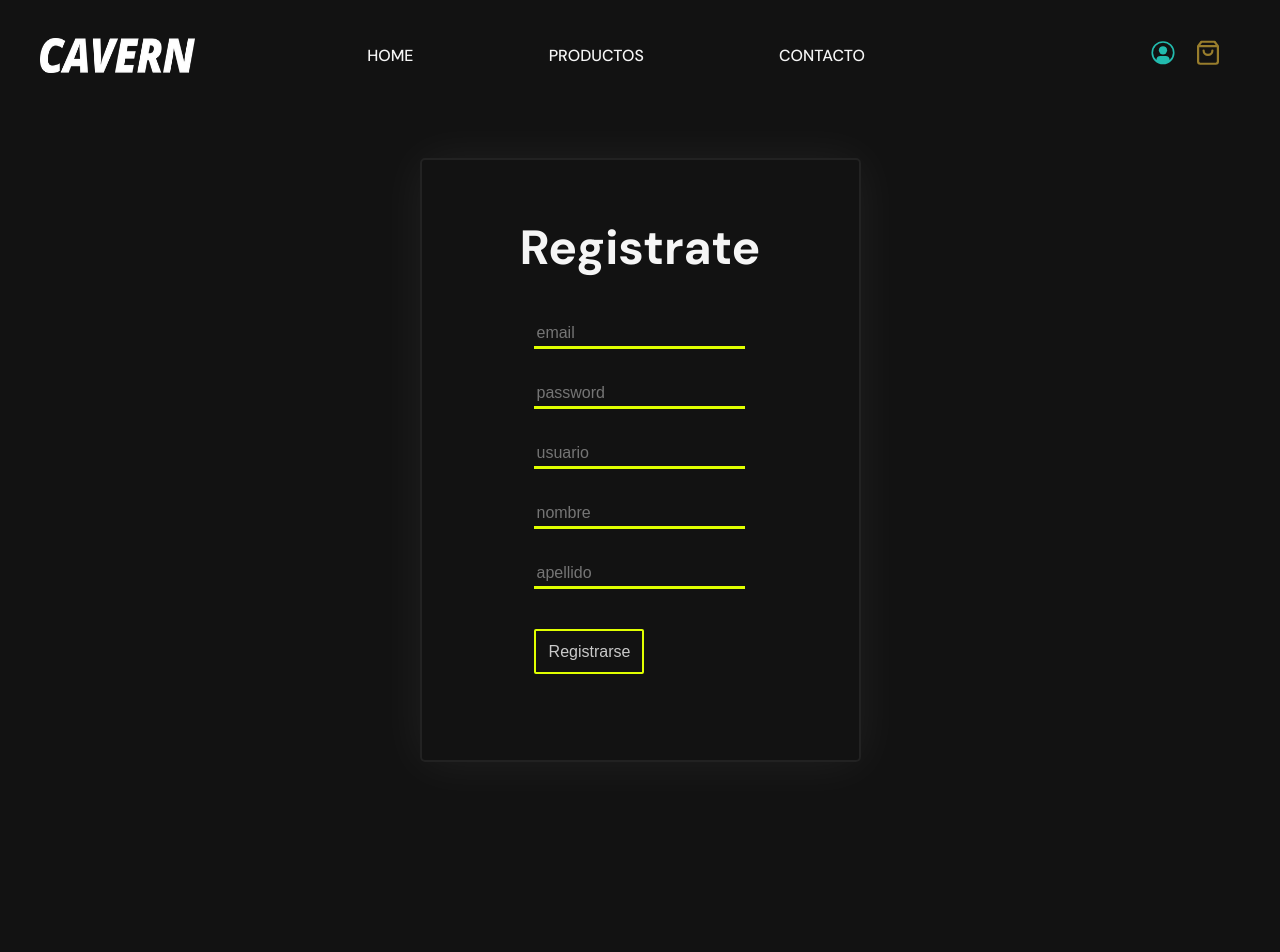
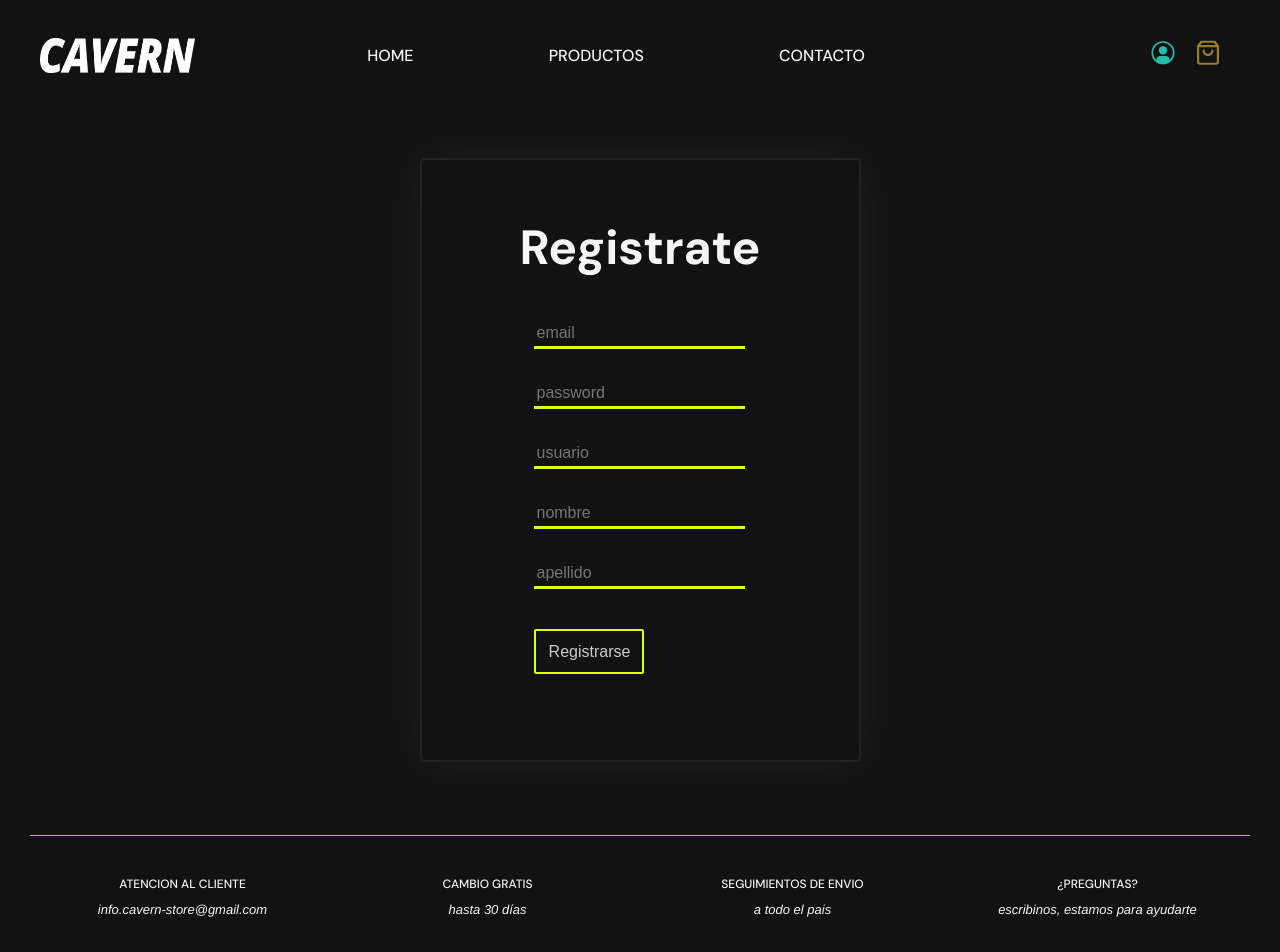
Before and after one commit to roykachani/sgh-commerce-app, a React (Create React App) app: page /signup in a window 1280 px wide. Shown: the top 952 px of the page. Before the commit the page ends 810 px from the top, so only its background shows below. Built offline with nearby package versions, Linux system fonts and the light colour scheme.

Commit message:
se agrego componente footer

```diff
--- a/src/views/Signin/Signin.js
+++ b/src/views/Signin/Signin.js
@@ -1,5 +1,6 @@
 import React from 'react';
 import Login from '../../components/Login/Login';
+import Footer from '../../components/Footer/Footer';
 
 import './styles.css';
 
@@ -10,6 +11,7 @@ const Signin = () => {
 				<section className="form_main_container">
 					<Login />
 				</section>
+				<Footer />
 			</main>
 		</>
 	);
--- a/src/views/Signup/Signup.js
+++ b/src/views/Signup/Signup.js
@@ -1,4 +1,5 @@
 import Register from '../../components/Register/Register';
+import Footer from '../../components/Footer/Footer';
 
 const Signup = () => {
 	return (
@@ -7,6 +8,7 @@ const Signup = () => {
 				<section className="form_main_container">
 					<Register />
 				</section>
+				<Footer />
 			</main>
 		</>
 	);
```
